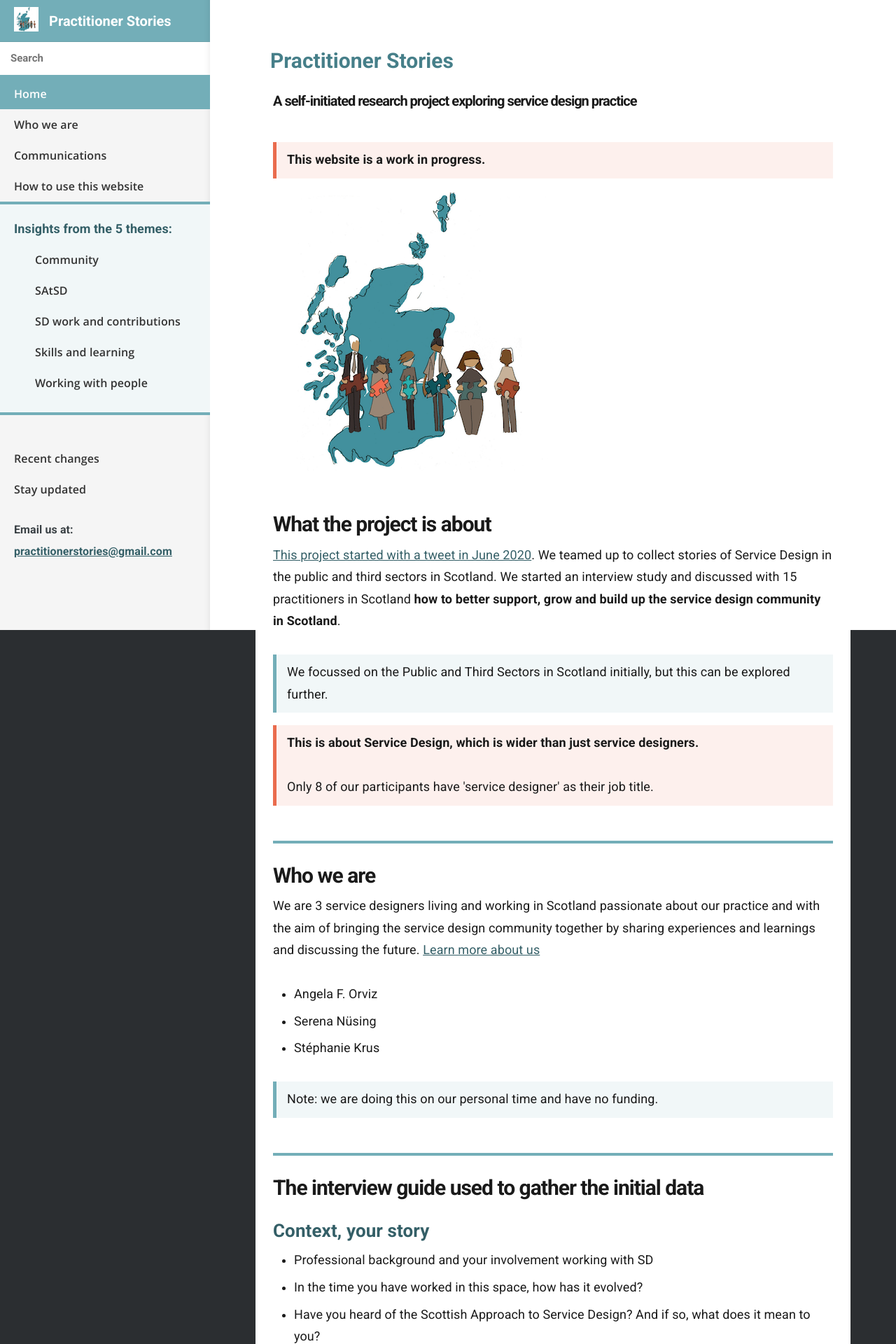
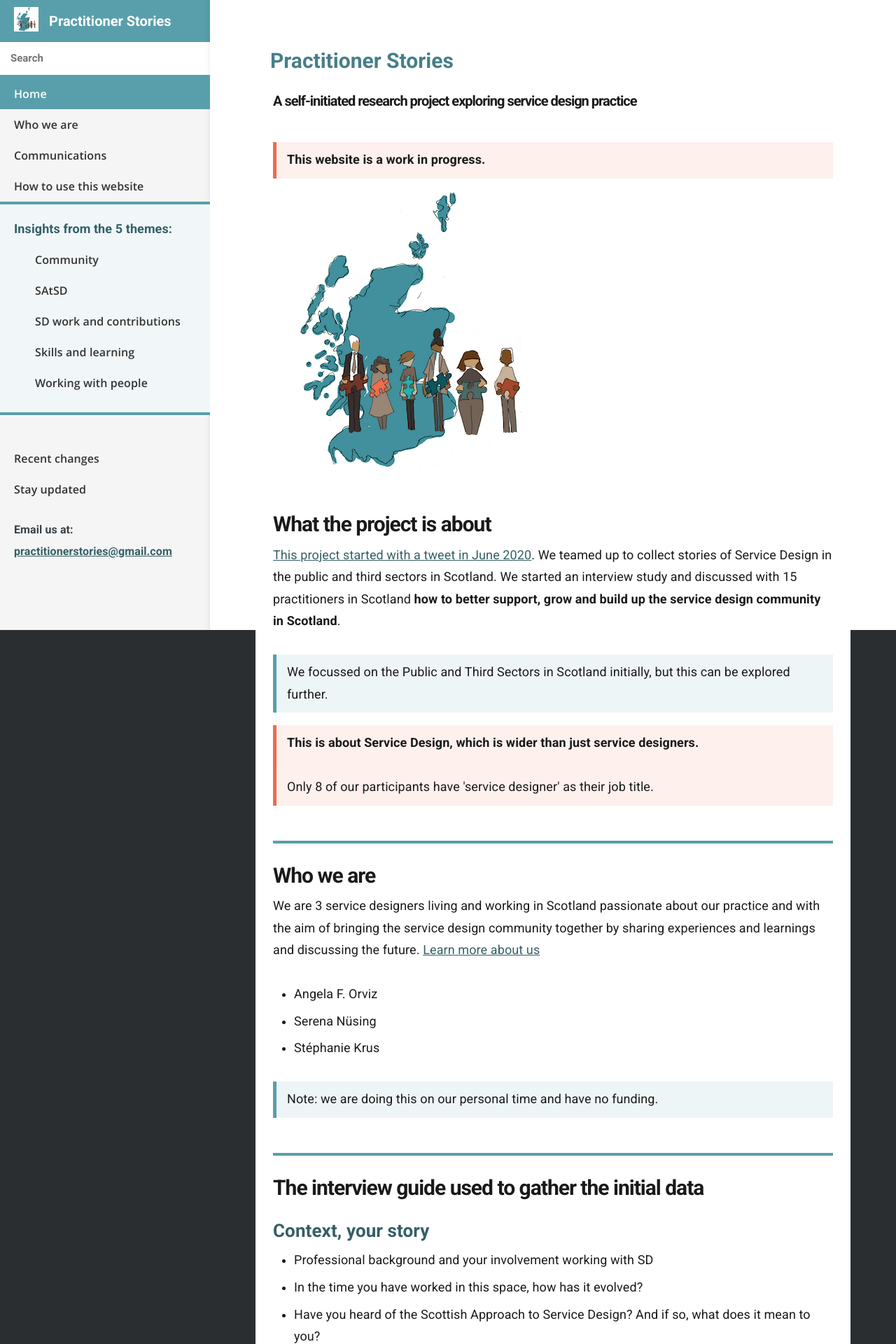
Before and after one commit to stephanie-K/practitioner-stories, a Jekyll site: the page built from index.md, in a window 1280 px wide. Shown: the top 1920 px of the page at 70% size. Built offline with Jekyll 4.4.1, drawn with Linux system fonts in a browser that asks for light colours.

Commit message:
make blue darker for accessibility

```diff
--- a/_layouts/default.html
+++ b/_layouts/default.html
@@ -39,7 +39,7 @@
 			</form>
 
 			<nav {% if site.show_full_navigation %}class="full-navigation"{% endif %}>
-				<ul style="border-bottom: solid 4px#73aeb8;">
+				<ul style="border-bottom: solid 4px#599FAB;">
 					<li class="nav-item top-level {% if page.url == '/' %}current{% endif %}">
 						{% assign home = site.html_pages | where: 'url', '/' | first %}
 						<!--a href="{{ site.baseurl }}/">{{ home.title }}</a-->
@@ -92,7 +92,7 @@
 					</ul>
 				</details-->
 
-				<!--ul style="background-color: #f1f7f8; border-bottom: solid 4px#73aeb8;">
+				<!--ul style="background-color: #f1f7f8; border-bottom: solid 4px#599FAB;">
 					{% assign grouped = site.docs | group_by: 'category' %}
 					{% for group in grouped %}
 						<li class="nav-item top-level">
@@ -107,7 +107,7 @@
 					{% endfor %}
 				</ul-->
 
-				<ul style="border-top: solid 4px#73aeb8; padding-top: 4rem">
+				<ul style="border-top: solid 4px#599FAB; padding-top: 4rem">
 					<li class="nav-item top-level {% if page.url == '/changelog/' %}current{% endif %}">
 						{% assign changelog = site.html_pages | where: 'url', '/changelog/' | first %}
 						<a href="{{ site.baseurl }}/changelog/">{{ changelog.title }}</a>
--- a/_sass/_layout.scss
+++ b/_sass/_layout.scss
@@ -490,7 +490,7 @@
 		box-shadow: 1px 1px 5px 0 rgba(0, 0, 0, 0.2);
 
 		&:hover {
-			background-color: #73aeb8;;
+			background-color: #599FAB;
 			color: #000;
 		}
 	}
@@ -514,7 +514,7 @@
     border: solid 2px #345F67;
 }
 .tag {
-	background-color:#73aeb8;
+	background-color:#599FAB;
 	font-weight: 600;
 	padding: 0.5em 1em;
 
--- a/css/main.scss
+++ b/css/main.scss
@@ -10,7 +10,7 @@ $content-max-width: 800px;
 $content-color: #1a1a1a;
 $content-background-color: #fff;
 
-$brand-colour: #73aeb8; // Blue
+$brand-colour: #599FAB ;//was #73aeb8; - Blue
 $brand-colour-light: mix($brand-colour, $content-background-color, 10%);
 
 $brand-colour-alt: #ea6c4e; // salmond
```
